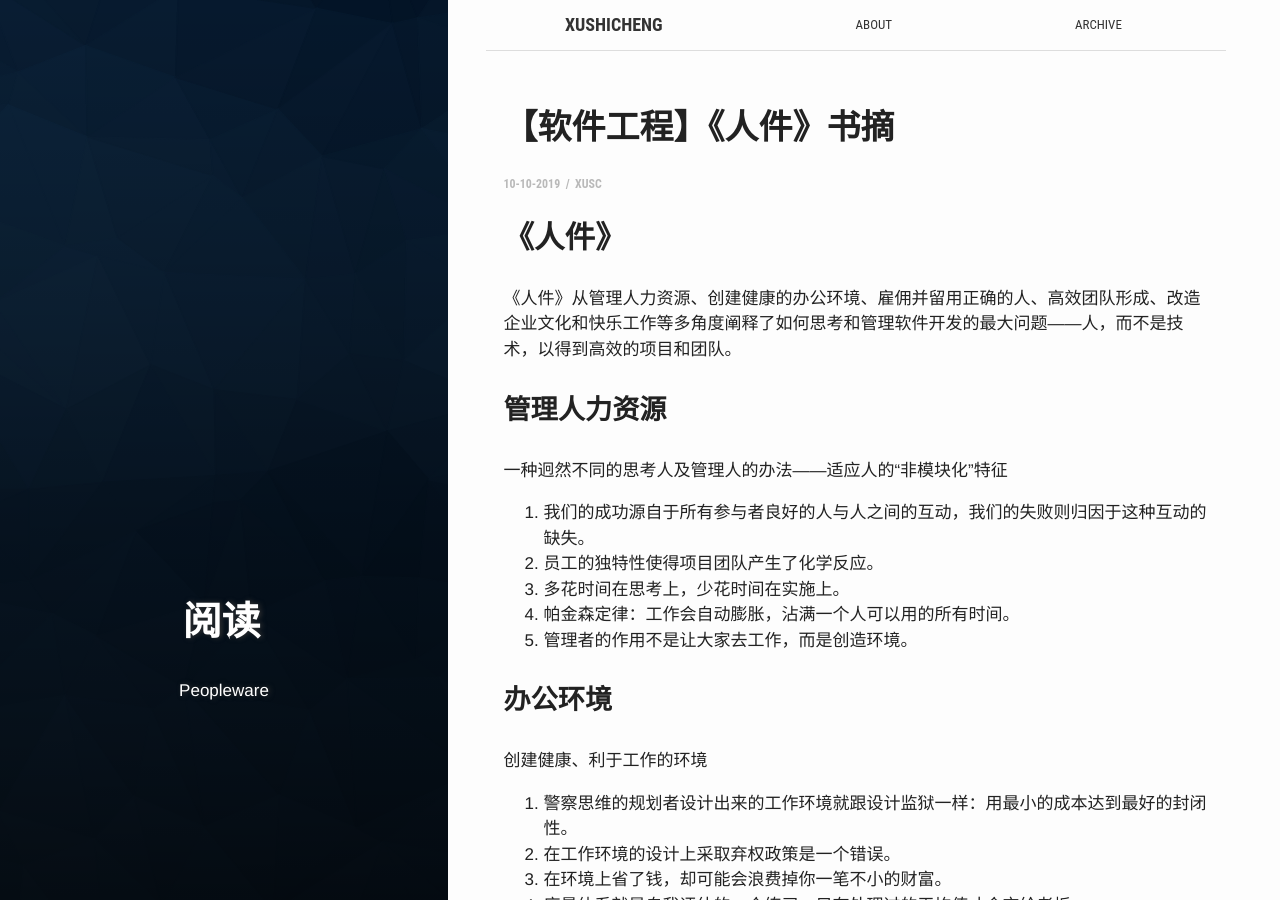
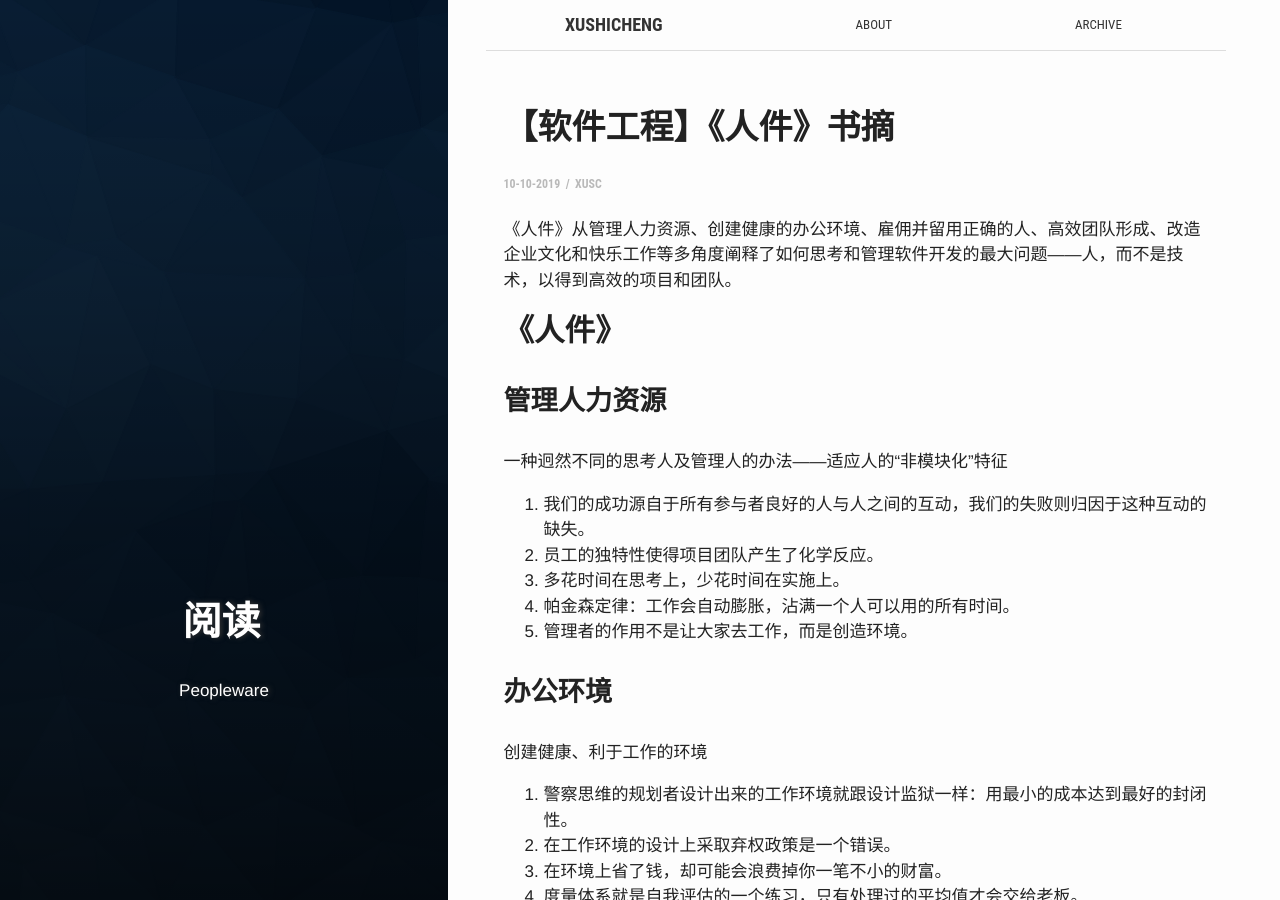
Before and after one commit to PetePro/PetePro.github.io, a Jekyll site: the page built from _posts/2019-10-10-peopleware.markdown, in a window 1280 px wide and 900 px high. Built offline with Jekyll 4.4.1, drawn with Linux system fonts in a browser that asks for light colours; some web fonts are replaced.

```diff
--- a/_posts/2019-10-10-peopleware.markdown
+++ b/_posts/2019-10-10-peopleware.markdown
@@ -9,8 +9,9 @@ tags: '阅读'
 author: xusc
 ---
 
+《人件》从管理人力资源、创建健康的办公环境、雇佣并留用正确的人、高效团队形成、改造企业文化和快乐工作等多角度阐释了如何思考和管理软件开发的最大问题——人，而不是技术，以得到高效的项目和团队。
+
 ## 《人件》
-《人件》从管理人力资源、创建健康的办公环境、雇佣并留用正确的人、高效团队形成、改造企业文化和快乐工作等多角度阐释了如何思考和管理软件开发的最大问题——人，而不是技术，以得到高效的项目和团队。
 
 ### 管理人力资源
 一种迥然不同的思考人及管理人的办法——适应人的“非模块化”特征
```
